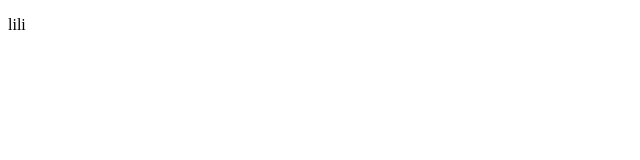
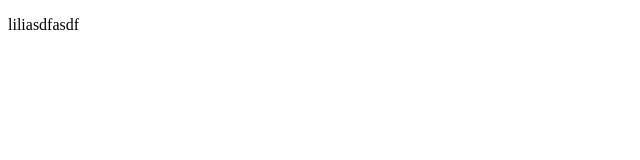
Before and after one commit to Oceaners/Project_01, a plain HTML site: page index.html in a window 1280 px wide. Shown: the full height of the page, 0-640 px from the left. Drawn offline with Linux system fonts and the light colour scheme.

Commit message:
王海第一次传递

```diff
--- a/index.html
+++ b/index.html
@@ -4,6 +4,6 @@
 	<title>master index</title>
 </head>
 <body>
-	<p>lili</p>
+	<p>liliasdfasdf</p>
 </body>
 </html>
```
